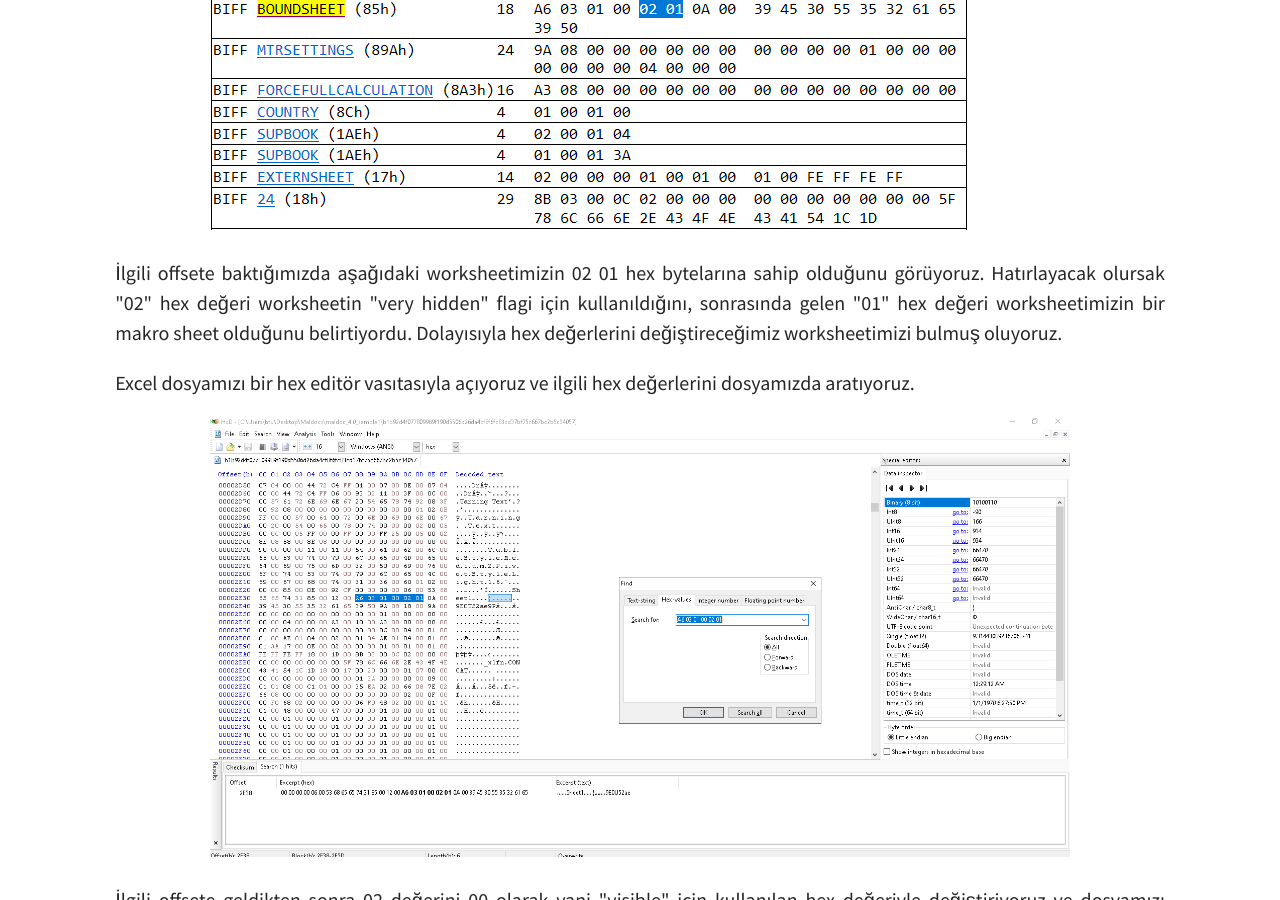
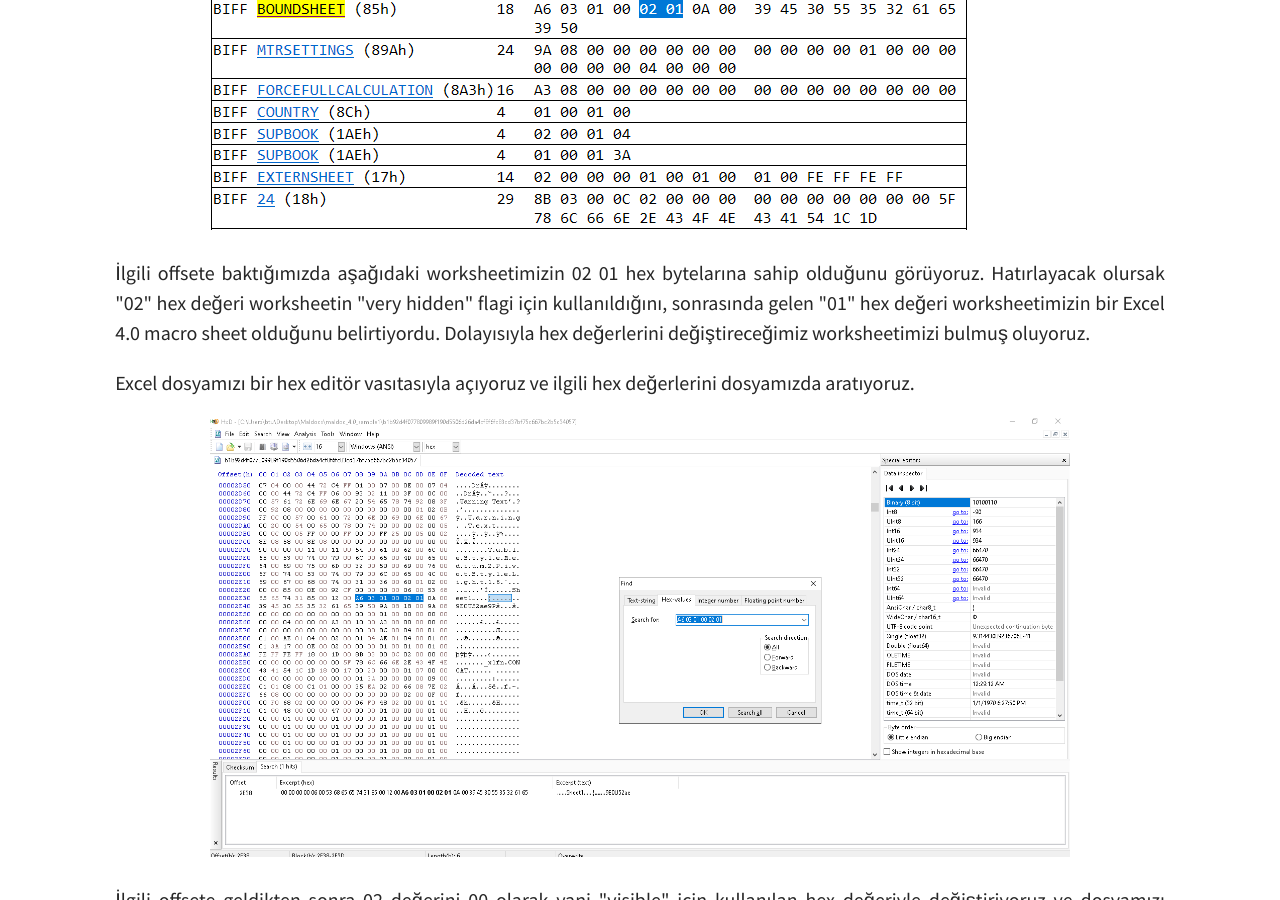
Before and after one commit to batuhankutluca/batuhankutluca.github.io, a Jekyll site: the page built from _posts/2020-04-10-excel-4.0-zararlı-macro-analizi.md, in a window 1280 px wide and 900 px high, scrolled down 7014 px. Built offline with Jekyll 4.4.1, drawn with Linux system fonts in a browser that asks for light colours.

Commit message:
Update 2020-04-10-excel-4.0-zararlı-macro-analizi.md

```diff
--- a/_posts/2020-04-10-excel-4.0-zararlı-macro-analizi.md
+++ b/_posts/2020-04-10-excel-4.0-zararlı-macro-analizi.md
@@ -68,7 +68,7 @@ tags: [Malicious, Macro, Analysis, Excel, 4.0, Very Hidden, Oledump]
 
 ![img]({{ site.baseurl }}/assets/img/excel4.0/11.png)
 
-<p align="justify">İlgili offsete baktığımızda aşağıdaki worksheetimizin 02 01 hex bytelarına sahip olduğunu görüyoruz. Hatırlayacak olursak "02" hex değeri worksheetin "very hidden" flagi için kullanıldığını, sonrasında gelen "01" hex değeri worksheetimizin bir makro sheet olduğunu belirtiyordu. Dolayısıyla hex değerlerini değiştireceğimiz worksheetimizi bulmuş oluyoruz.</p>
+<p align="justify">İlgili offsete baktığımızda aşağıdaki worksheetimizin 02 01 hex bytelarına sahip olduğunu görüyoruz. Hatırlayacak olursak "02" hex değeri worksheetin "very hidden" flagi için kullanıldığını, sonrasında gelen "01" hex değeri worksheetimizin bir Excel 4.0 macro sheet olduğunu belirtiyordu. Dolayısıyla hex değerlerini değiştireceğimiz worksheetimizi bulmuş oluyoruz.</p>
 
 <p align="justify">Excel dosyamızı bir hex editör vasıtasıyla açıyoruz ve ilgili hex değerlerini dosyamızda aratıyoruz.</p>
 
```
